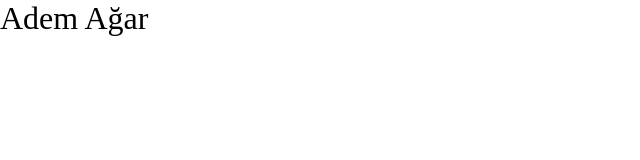
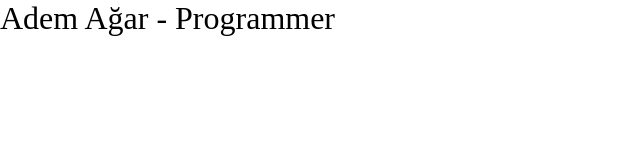
Before and after one commit to ademagar/ademagar.github.io, a website built with Vite: page index.html in a window 1280 px wide. Shown: the whole page, without its empty margins (0-640 px from the left). Built offline with nearby package versions, Linux system fonts and the light colour scheme.

Commit message:
index resdesigned

```diff
--- a/index.html
+++ b/index.html
@@ -4,7 +4,7 @@
   <meta charset="UTF-8">
   <meta name="viewport" content="width=device-width, initial-scale=1.0">
 
-  <title>Adem Ağar</title>
+  <title>Just Have A Look</title>
 
   <!--Favicon-->
   <link rel="stylesheet" href="assets/favicon.png" type="image/png">
@@ -18,7 +18,7 @@
 
 <body>
 
-  <h1>Adem Ağar</h1>
+  <h1>Adem Ağar - Programmer</h1>
 
   <!--Javascript-->
   <script src="js/script.js" type="module"></script>
```
